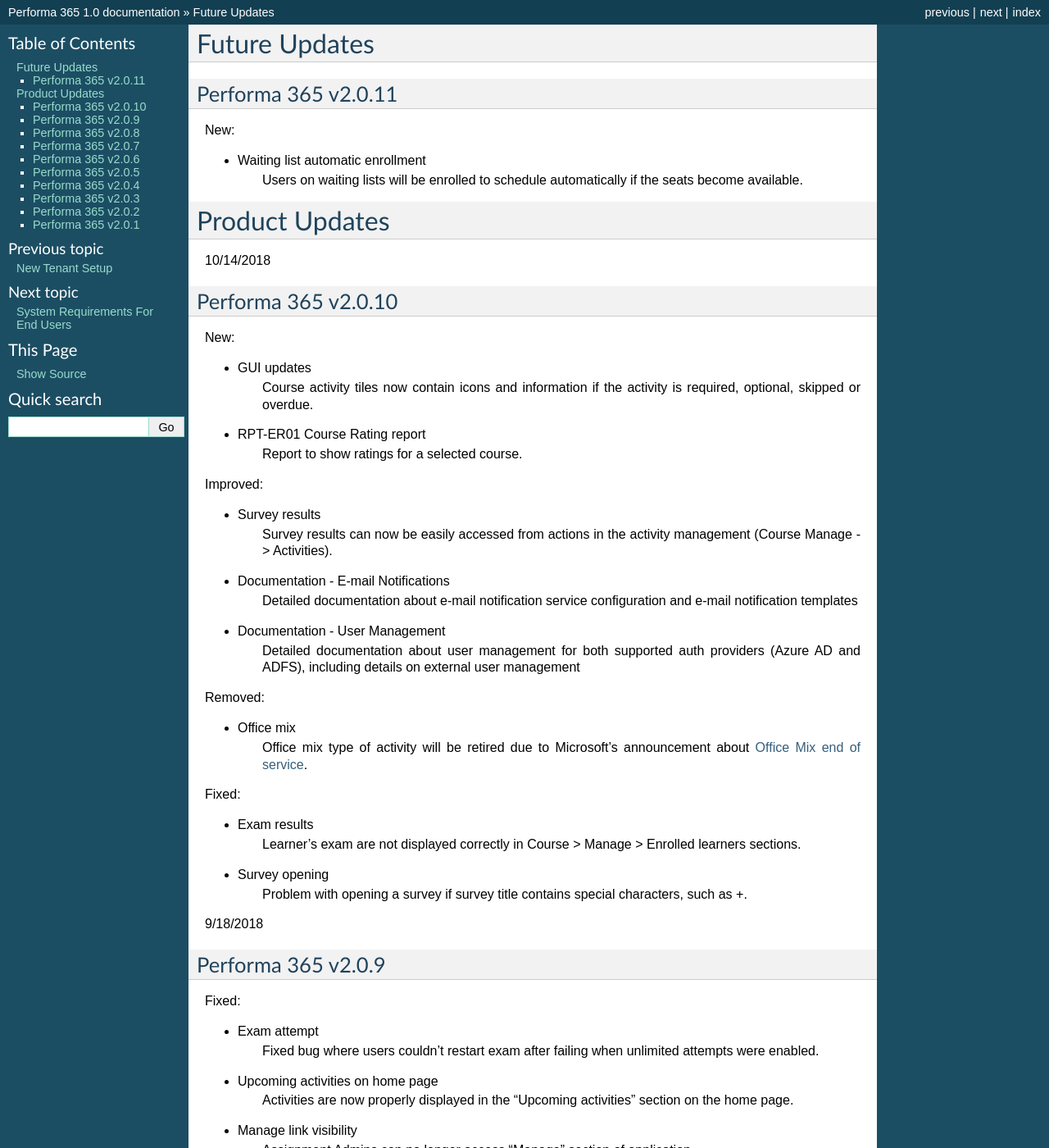
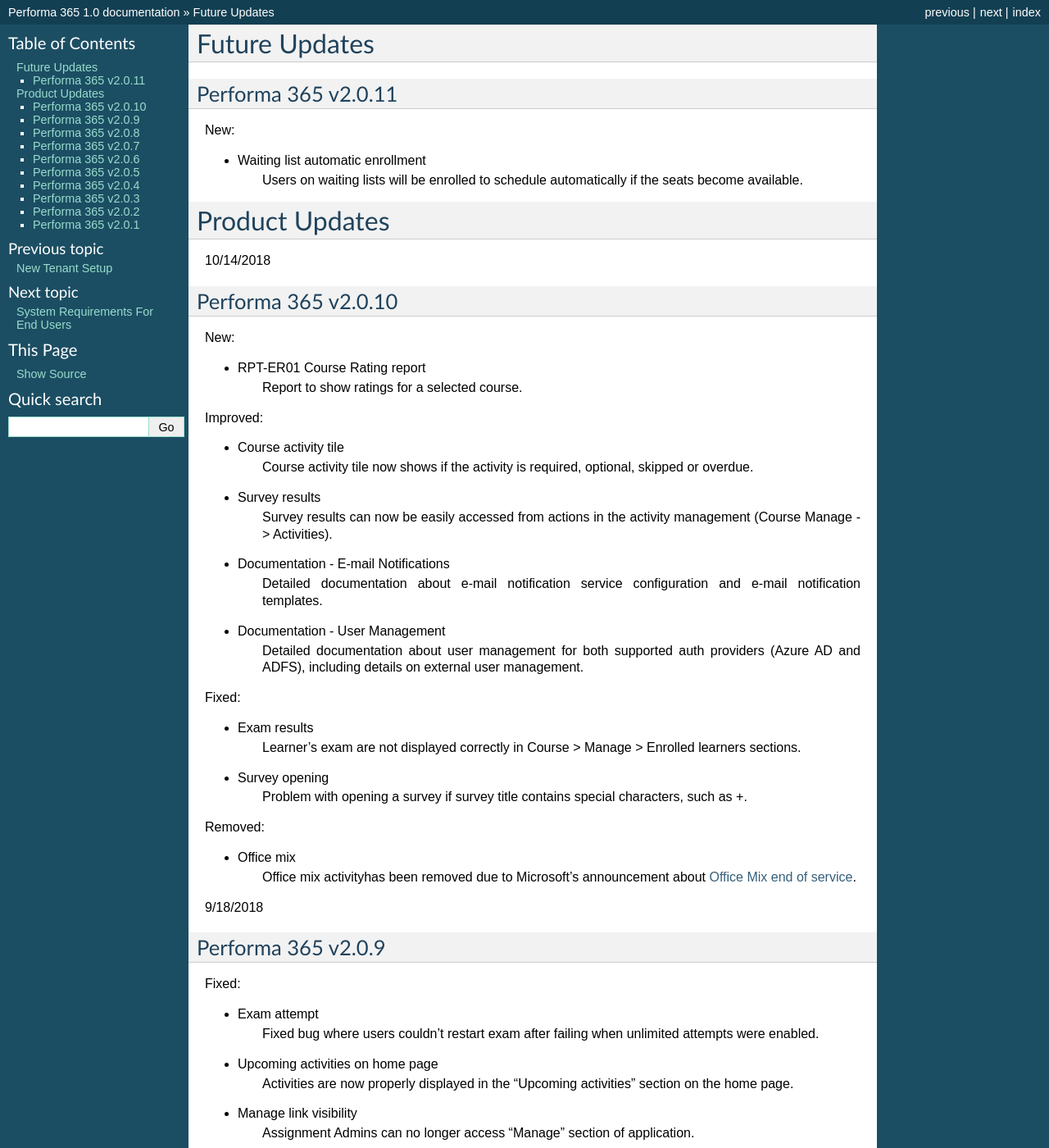
Before and after one commit to pslisko/performa365docs, a Sphinx documentation site: the page built from docs/general/product_updates.rst, in a window 1280 px wide and 1400 px high. Shown: the whole window at 82% size. Built offline with Sphinx 7.4.7, drawn with Linux system fonts in a browser that asks for light colours; pages that are not in the unit, such as notebooks, are missing from menus.

Commit message:
Update product_updates.rst

```diff
--- a/docs/general/product_updates.rst
+++ b/docs/general/product_updates.rst
@@ -22,29 +22,23 @@
 
 New:
 
-* GUI updates
-   Course activity tiles now contain icons and information if the activity is required, optional, skipped or overdue.
-
 * RPT-ER01 Course Rating report
    Report to show ratings for a selected course.
 
 
 Improved:
 
+* Course activity tile
+   Course activity tile now shows if the activity is required, optional, skipped or overdue.
+
 * Survey results
    Survey results can now be easily accessed from actions in the activity management (Course Manage -> Activities).
 
 * Documentation - E-mail Notifications
-   Detailed documentation about e-mail notification service configuration and e-mail notification templates
+   Detailed documentation about e-mail notification service configuration and e-mail notification templates.
 
 * Documentation - User Management
-   Detailed documentation about user management for both supported auth providers (Azure AD and ADFS), including details on external user management
-
-
-Removed:
-
-* Office mix
-   Office mix type of activity will be retired due to Microsoft's announcement about  `Office Mix end of service <https://support.office.com/en-us/article/important-information-about-office-mix-preview-end-of-service-c1c04f84-a7bb-4602-9645-258017155258>`_.
+   Detailed documentation about user management for both supported auth providers (Azure AD and ADFS), including details on external user management.
 
 
 Fixed:
@@ -54,6 +48,12 @@
 
 * Survey opening
    Problem with opening a survey if survey title contains special characters, such as +.
+
+
+Removed:
+
+* Office mix
+   Office mix activityhas been removed  due to Microsoft's announcement about  `Office Mix end of service <https://support.office.com/en-us/article/important-information-about-office-mix-preview-end-of-service-c1c04f84-a7bb-4602-9645-258017155258>`_.
 
 ..
 
```
